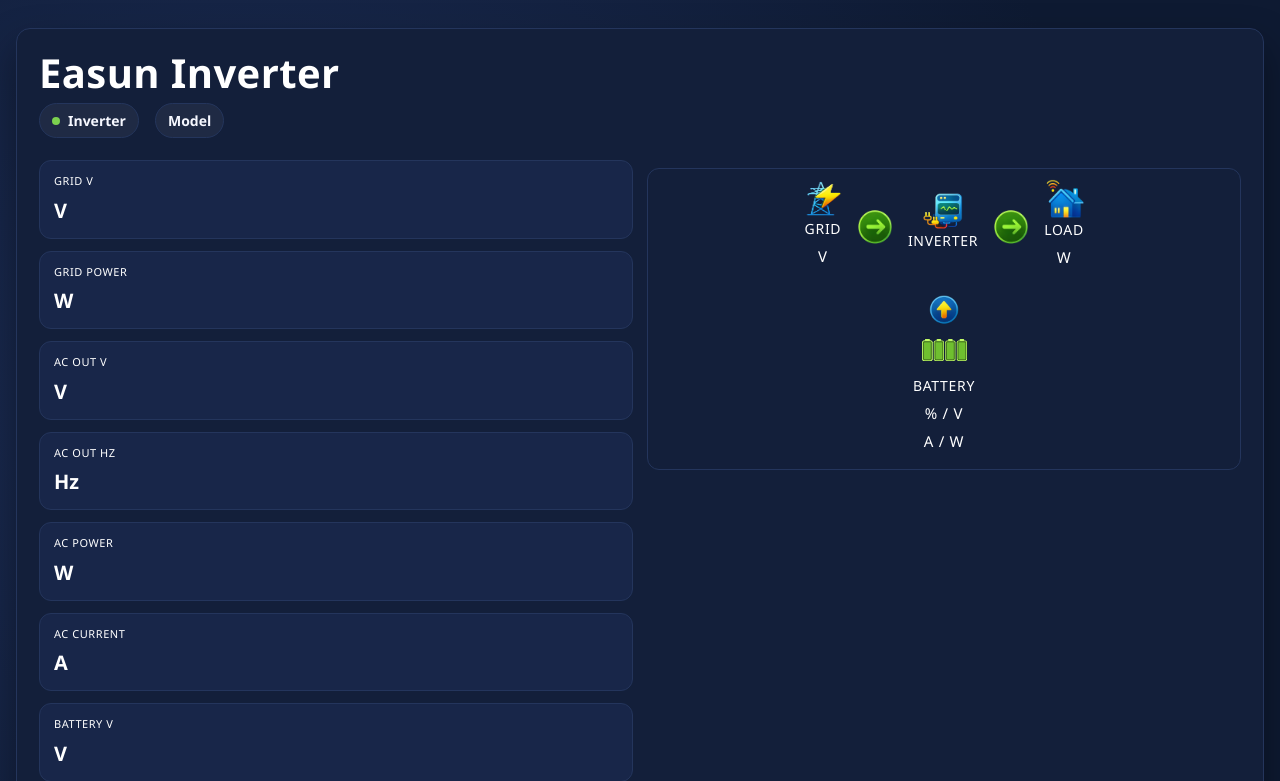
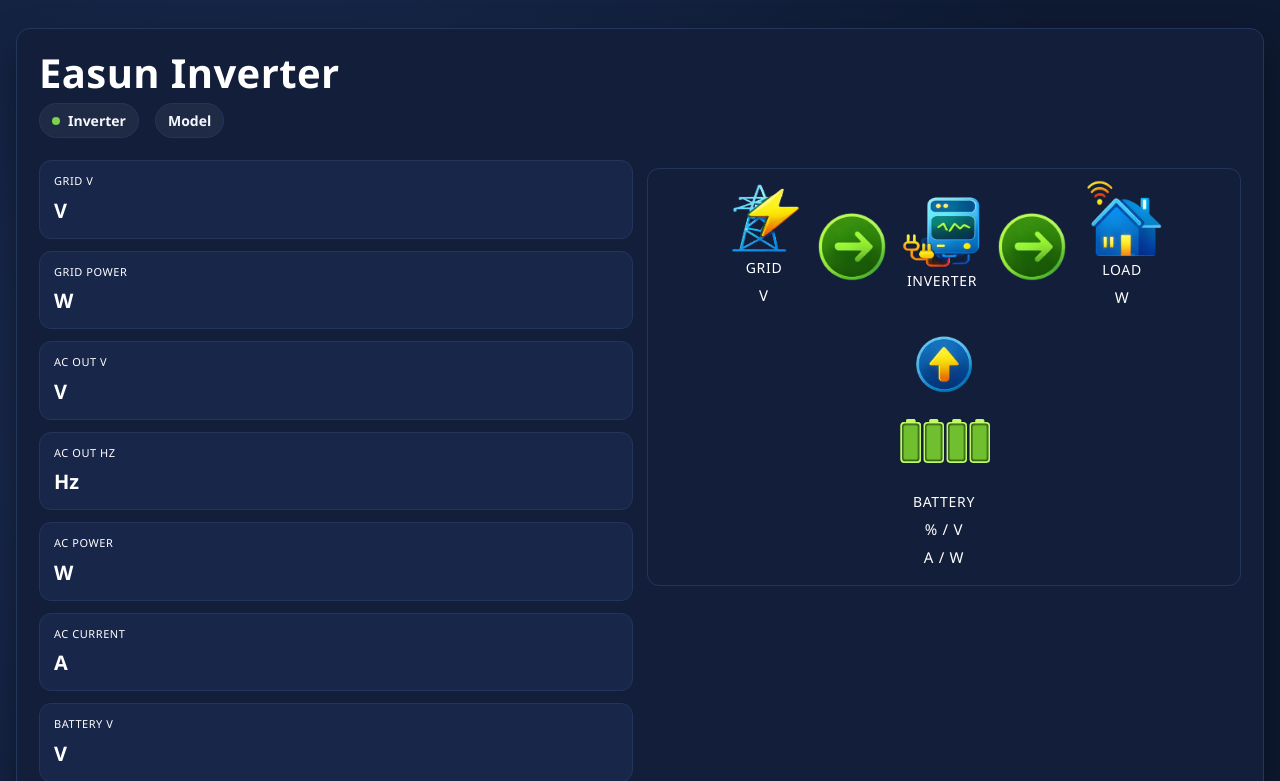
Before and after one commit to x-mentat/eamoon, a Flask app: template templates/status.html in a window 1280 px wide. Shown: the top 781 px of the page. Run offline with Flask 3, Linux system fonts and the light colour scheme; the template is opened without the code that fills it, so the values that code supplies are empty.

Commit message:
Double icon sizes in energy flow diagram

```diff
--- a/templates/status.html
+++ b/templates/status.html
@@ -220,27 +220,27 @@
             <div class="d-flex flex-column align-items-center justify-content-center gap-3" style="font-size:14px;">
               <div class="d-flex align-items-center justify-content-center gap-3">
                 <div class="d-flex flex-column align-items-center">
-                  <img src="/static/img/grid_power.png" style="width:38px; height:38px;" alt="Grid">
+                  <img src="/static/img/grid_power.png" style="width:76px; height:76px;" alt="Grid">
                   <div class="label" style="font-size:14px;">Grid</div>
                   <div class="label" style="font-size:15px;">{{ data.grid_voltage }} V</div>
                 </div>
-                <img src="/static/img/arrow_right.png" style="width:34px; height:34px;" alt="Arrow">
+                <img src="/static/img/arrow_right.png" style="width:68px; height:68px;" alt="Arrow">
                 <div class="d-flex flex-column align-items-center">
-                  <img src="/static/img/invertor.png" style="width:40px; height:40px;" alt="Inverter">
+                  <img src="/static/img/invertor.png" style="width:80px; height:80px;" alt="Inverter">
                   <div class="label" style="font-size:14px;">Inverter</div>
                   <div class="label" style="font-size:15px;">{{ data.status_text }}</div>
                 </div>
-                <img src="/static/img/arrow_right.png" style="width:34px; height:34px;" alt="Arrow">
+                <img src="/static/img/arrow_right.png" style="width:68px; height:68px;" alt="Arrow">
                 <div class="d-flex flex-column align-items-center">
-                  <img src="/static/img/house.png" style="width:40px; height:40px;" alt="Load">
+                  <img src="/static/img/house.png" style="width:80px; height:80px;" alt="Load">
                   <div class="label" style="font-size:14px;">Load</div>
                   <div class="label" style="font-size:15px;">{{ data.ac_output_power }} W</div>
                 </div>
           </div>
                 <div class="d-flex align-items-center justify-content-center gap-2" style="margin-top:4px;">
                   <div class="d-flex flex-column align-items-center">
-                    <img src="/static/img/arrow_{% if use_grid %}down{% else %}up{% endif %}.png" style="width:30px; height:30px;" alt="Arrow">
-                    <img id="batteryIcon" src="/static/img/battery_full.svg" style="width:46px; height:46px; margin-top:4px;" alt="Battery">
+                    <img src="/static/img/arrow_{% if use_grid %}down{% else %}up{% endif %}.png" style="width:60px; height:60px;" alt="Arrow">
+                    <img id="batteryIcon" src="/static/img/battery_full.svg" style="width:92px; height:92px; margin-top:4px;" alt="Battery">
                     <div class="label" style="font-size:14px;">Battery</div>
                     <div class="label" style="font-size:15px;">{{ data.battery_soc }}% / {{ data.battery_voltage }} V</div>
                     <div class="label" style="font-size:15px;">{{ data.battery_current }} A / {{ data.battery_power }} W</div>
```
